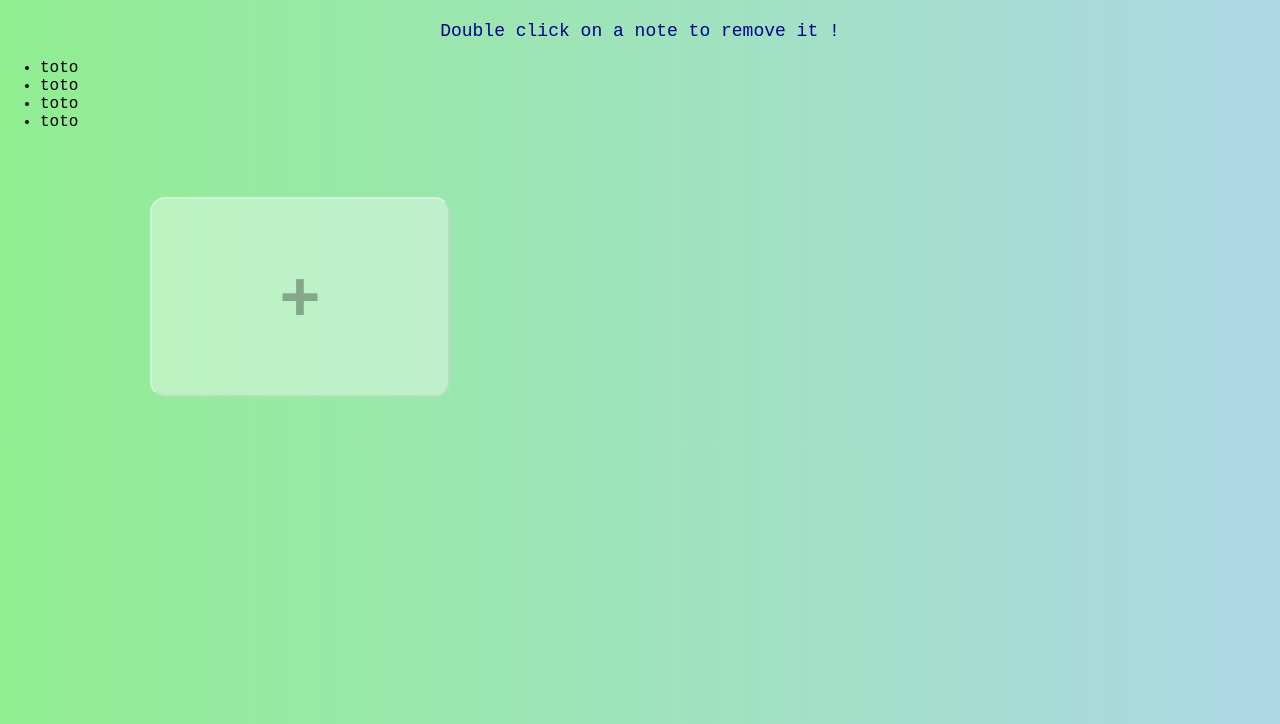
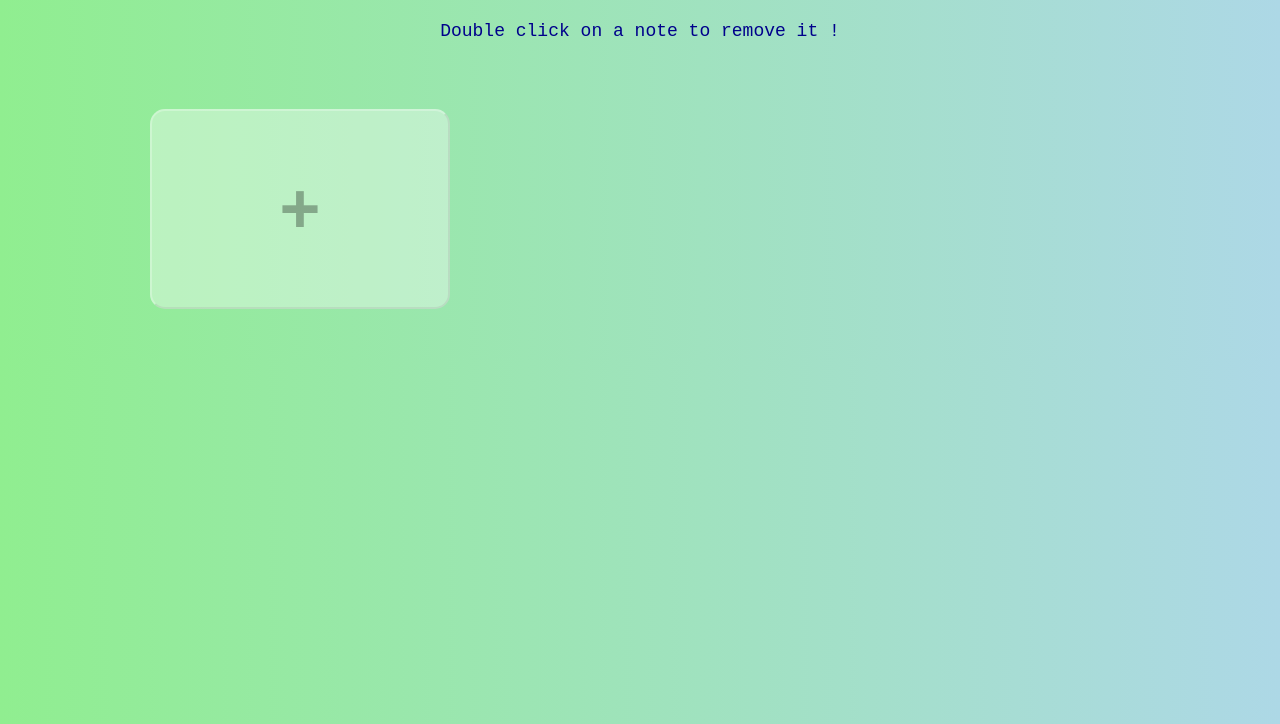
Before and after one commit to kpromesse21/note-app, a plain HTML site: page index.html in a window 1280 px wide. Shown: the part 76-800 px from the top of the page. Drawn offline with Linux system fonts and the light colour scheme.

```diff
--- a/index.html
+++ b/index.html
@@ -5,7 +5,7 @@
     <meta charset="UTF-8">
     <meta http-equiv="X-UA-Compatible" content="IE=edge">
     <meta name="viewport" content="width=device-width, initial-scale=1.0">
-    <title>billard</title>
+    <title>web note</title>
     <link rel="stylesheet" href="style.css">
 </head>
 
@@ -15,14 +15,6 @@
     <p class="info-text">
         Double click on a note to remove it !
     </p>
-    <div class="side_bare">
-        <ul>
-            <li>toto</li>
-            <li>toto</li>
-            <li>toto</li>
-            <li>toto</li>
-        </ul>
-    </div>
     <div class="app" id="app">
         <!-- <textarea id="" cols="30" rows="10" class="note" placeholder="empty note"></textarea> -->
        <button class="btn" id="btn">+</button>
```
Also changed, not shown: index.js (+22 -1 lines), 1 other file.
